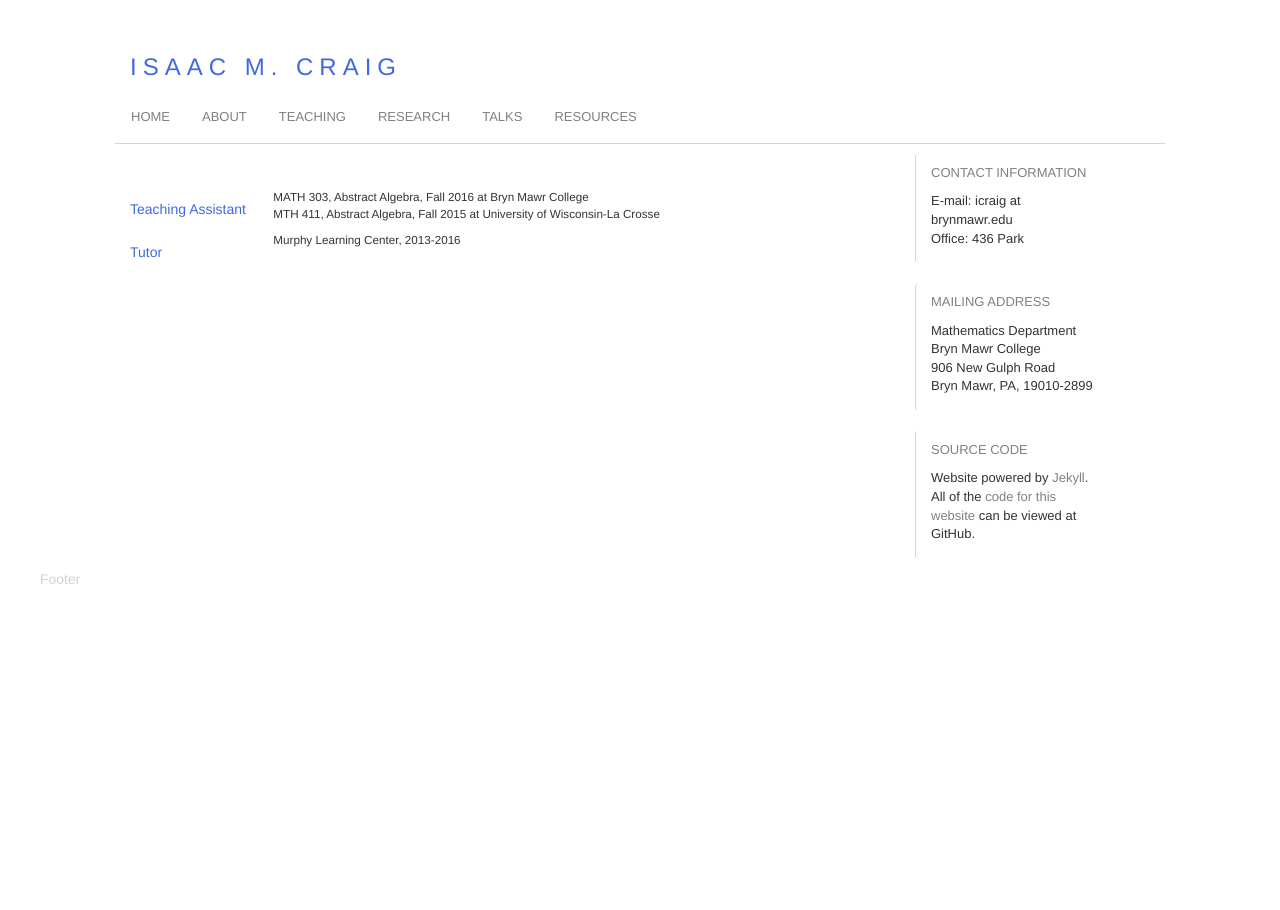
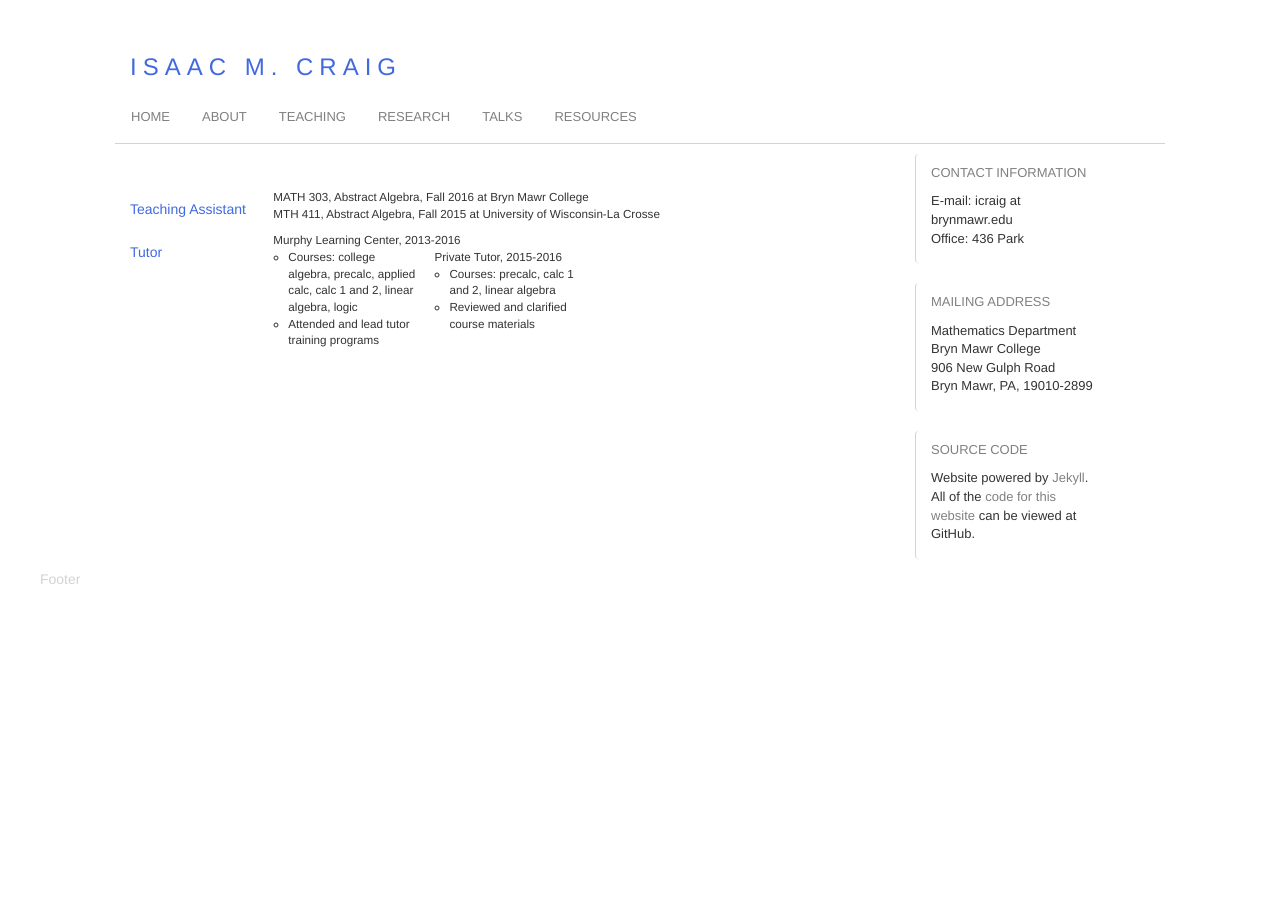
Before and after one commit to isundberg/isaacmc.github.io, a Jekyll site: the page built from teaching/index.html, in a window 1280 px wide. Built offline with Jekyll 4.4.1, drawn with Linux system fonts in a browser that asks for light colours.

Commit message:
Update index.html

```diff
--- a/teaching/index.html
+++ b/teaching/index.html
@@ -12,4 +12,13 @@ title:
 <div id="contentItem" class="col-sm-2">Tutor</div>
 <ul id="contentList" class="col-sm-8">
   <li>Murphy Learning Center, 2013-2016</li>
+  <ul class="col-sm-4">
+    <li>Courses: college algebra, precalc, applied calc, calc 1 and 2, linear algebra, logic</li>
+    <li>Attended and lead tutor training programs</li>
+  </ul>
+  <li>Private Tutor, 2015-2016</li>
+  <ul class="col-sm-4">
+    <li>Courses: precalc, calc 1 and 2, linear algebra</li>
+    <li>Reviewed and clarified course materials</li>
+  </ul>
 </ul>
```
